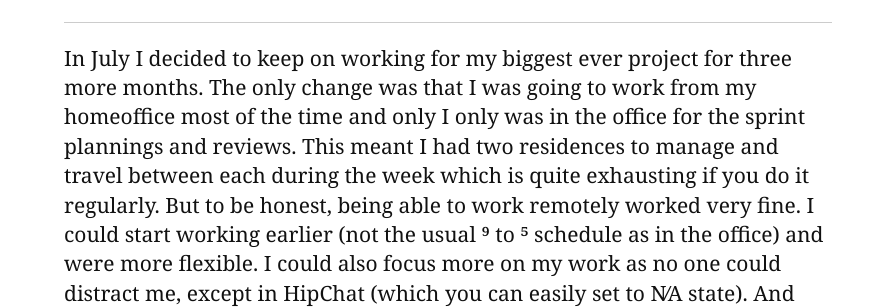
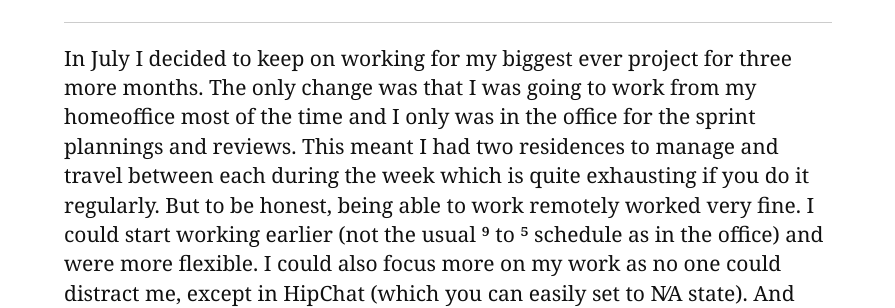
Before and after one commit to dayer4b/anselmh.github.com, a Jekyll site: the page built from _posts/2014-12-31-my-2014-in-recap.md, in a window 1280 px wide and 900 px high, scrolled down 9491 px. Shown: the part 216-524 px from the top of the window, without its empty margins (192-1087 px from the left). Built offline with Jekyll 4.4.1, drawn with Linux system fonts in a browser that asks for light colours; Markdown is read by kramdown in place of the engine named in the settings; comment, search, counter and statistics services are not loaded; some of the changed text lies outside the part shown.

Commit message:
Some corrections.

```diff
--- a/_posts/2014-12-31-my-2014-in-recap.md
+++ b/_posts/2014-12-31-my-2014-in-recap.md
@@ -67,7 +67,7 @@ Late June, I also met with [Sebastian](https://twitter.com/asciidisco), [Hans](h
 
 In July I decided to keep on working for my biggest ever project for three more months.
 The only change was that I was going to work from my homeoffice most of the time and
-only I only was in the office for the sprint plannings and reviews. This meant I had two residences to manage and travel between each during the week which is quite exhausting if you do it regularly. But to be honest, being able to work remotely worked very fine. I could start working earlier (not the usual 9 to 5 schedule as in the office) and were more flexible. I could also focus more on my work as no one could distract me, except in HipChat (which you can easily set to N/A state). And communication with my team worked very good as well, we constantly chatted, WebRTC’ed and had a lot of fun. To summarise: Working remote in a 99% on-site team worked very fine for me, even better than I would have expected.
+I only was in the office for the sprint plannings and reviews. This meant I had two residences to manage and travel between each during the week which is quite exhausting if you do it regularly. But to be honest, being able to work remotely worked very fine. I could start working earlier (not the usual 9 to 5 schedule as in the office) and were more flexible. I could also focus more on my work as no one could distract me, except in HipChat (which you can easily set to N/A state). And communication with my team worked very good as well, we constantly chatted, WebRTC’ed and had a lot of fun. To summarise: Working remote in a 99% on-site team worked very fine for me, even better than I would have expected.
 
 ----
 
```
Also changed, not shown: other parts of _posts/2014-12-31-my-2014-in-recap.md (+1 -1 lines).
